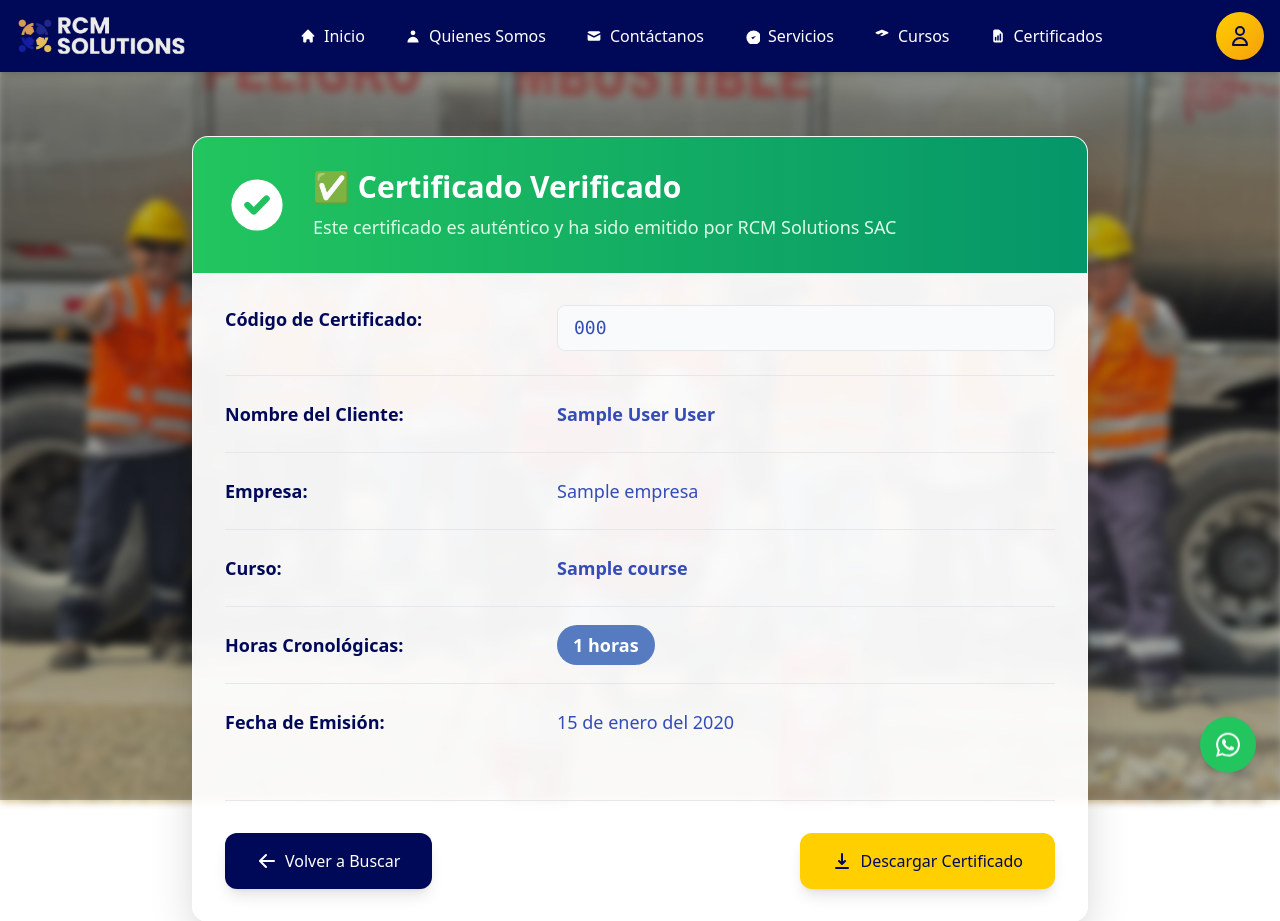
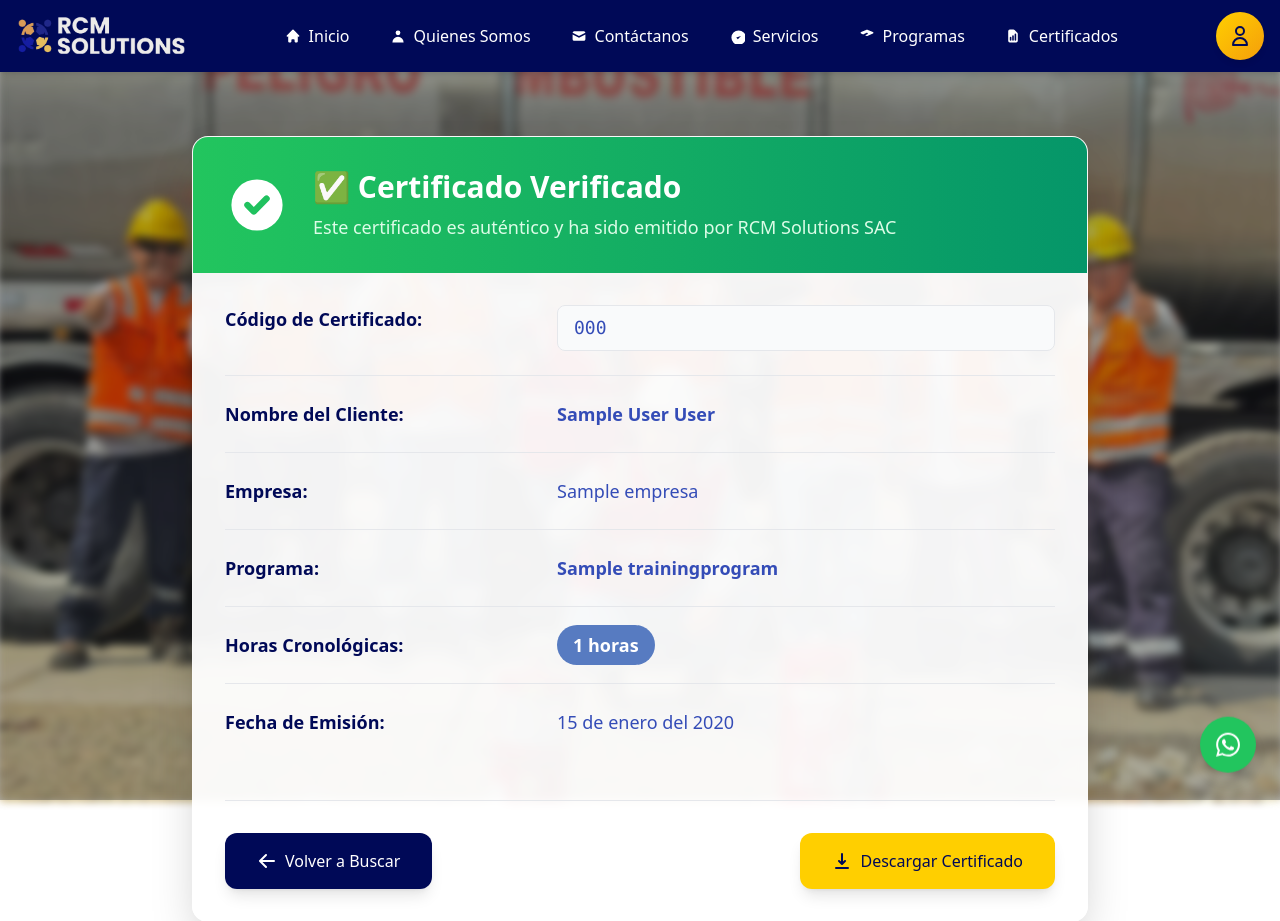
Before and after one commit to DylanQL/dampro_project, a Django app: page /certificados/000/ in a window 1280 px wide. Shown: the top 921 px of the page. Run offline with Django 5.2, Linux system fonts and the light colour scheme; tables that the repository leaves empty hold one stand-in row (values such as "Sample post"); some libraries are stand-ins or nearby versions.

Commit message:
Migracion completa de curso a programas

```diff
--- a/system/templates/system/base.html
+++ b/system/templates/system/base.html
@@ -176,11 +176,11 @@
             </svg>
             Servicios
           </a>
-          <a href="{% url 'system:cursos' %}" class="nav-link font-medium px-4 py-2 rounded-lg hover:bg-rcm-gold hover:text-rcm-navy flex items-center">
+          <a href="{% url 'system:programas' %}" class="nav-link font-medium px-4 py-2 rounded-lg hover:bg-rcm-gold hover:text-rcm-navy flex items-center">
             <svg class="w-4 h-4 mr-2" fill="currentColor" viewBox="0 0 20 20">
               <path d="M10.394 2.08a1 1 0 00-.788 0l-7 3a1 1 0 000 1.84L5.25 8.051a.999.999 0 01.356-.257l4-1.714a1 1 0 11.788 1.838L7.667 9.088l1.94.831a1 1 0 00.787 0l7-3a1 1 0 000-1.838l-7-3z"/>
             </svg>
-            Cursos
+            Programas
           </a>
           <a href="{% url 'system:certificados' %}" class="nav-link font-medium px-4 py-2 rounded-lg hover:bg-rcm-gold hover:text-rcm-navy flex items-center">
             <svg class="w-4 h-4 mr-2" fill="currentColor" viewBox="0 0 20 20">
@@ -233,11 +233,11 @@
             </svg>
             Servicios
           </a>
-          <a href="{% url 'system:cursos' %}" class="nav-link font-medium px-4 py-2 rounded-lg hover:bg-rcm-gold hover:text-rcm-navy flex items-center">
+          <a href="{% url 'system:programas' %}" class="nav-link font-medium px-4 py-2 rounded-lg hover:bg-rcm-gold hover:text-rcm-navy flex items-center">
             <svg class="w-4 h-4 mr-2" fill="currentColor" viewBox="0 0 20 20">
               <path d="M10.394 2.08a1 1 0 00-.788 0l-7 3a1 1 0 000 1.84L5.25 8.051a.999.999 0 01.356-.257l4-1.714a1 1 0 11.788 1.838L7.667 9.088l1.94.831a1 1 0 00.787 0l7-3a1 1 0 000-1.838l-7-3z"/>
             </svg>
-            Cursos
+            Programas
           </a>
           <a href="{% url 'system:certificados' %}" class="nav-link font-medium px-4 py-2 rounded-lg hover:bg-rcm-gold hover:text-rcm-navy flex items-center">
             <svg class="w-4 h-4 mr-2" fill="currentColor" viewBox="0 0 20 20">
@@ -259,7 +259,7 @@
         <img src="{% static 'system/images/RCM_view_1.jpg' %}" alt="Workers" class="w-full h-full object-cover">
       </div>
       <div class="w-full md:w-1/2 bg-rcm-navy text-rcm-white p-8 flex flex-col justify-center">
-        <h2 class="text-2xl font-bold mb-4">Somos RCM Solutions SAC una consultoría capacitada y especializada en diversos servicios en seguridad, salud y responsabilidad con cursos de especialización con certificación.</h2>
+        <h2 class="text-2xl font-bold mb-4">Somos RCM Solutions SAC una consultoría capacitada y especializada en diversos servicios en seguridad, salud y responsabilidad con programas de especialización con certificación.</h2>
         <div class="mt-4">
           <a href="{% url 'system:quienes_somos' %}" class="inline-block bg-rcm-gold text-rcm-navy py-2 px-6 rounded-md font-medium">Quienes Somos</a>
         </div>
--- a/system/templates/system/certificado_detail.html
+++ b/system/templates/system/certificado_detail.html
@@ -92,8 +92,8 @@
                 {% endif %}
 
                 <div class="flex flex-col lg:flex-row border-b border-gray-200 pb-6">
-                  <span class="font-bold text-rcm-navy w-full lg:w-2/5 text-lg mb-2 lg:mb-0">Curso:</span>
-                  <span class="text-rcm-blue-medium w-full lg:w-3/5 text-lg font-semibold">{{ certificado.course.name }}</span>
+                  <span class="font-bold text-rcm-navy w-full lg:w-2/5 text-lg mb-2 lg:mb-0">Programa:</span>
+                  <span class="text-rcm-blue-medium w-full lg:w-3/5 text-lg font-semibold">{{ certificado.program.name }}</span>
                 </div>
 
                 <div class="flex flex-col lg:flex-row border-b border-gray-200 pb-6">
--- a/system/templates/system/certificados.html
+++ b/system/templates/system/certificados.html
@@ -117,8 +117,8 @@
                   {% endif %}
 
                   <div class="flex flex-col sm:flex-row border-b border-gray-200 pb-4">
-                    <span class="font-bold text-rcm-navy w-full sm:w-2/5 mb-2 sm:mb-0">Curso:</span>
-                    <span class="text-rcm-blue-medium w-full sm:w-3/5 font-semibold">{{ certificado.course.name }}</span>
+                    <span class="font-bold text-rcm-navy w-full sm:w-2/5 mb-2 sm:mb-0">Programa:</span>
+                    <span class="text-rcm-blue-medium w-full sm:w-3/5 font-semibold">{{ certificado.program.name }}</span>
                   </div>
 
                   <div class="flex flex-col sm:flex-row border-b border-gray-200 pb-4">
--- a/system/templates/system/gestion_certificados.html
+++ b/system/templates/system/gestion_certificados.html
@@ -23,7 +23,7 @@
               <th class="py-3 px-4 text-left font-semibold rounded-tl-lg">Código</th>
               <th class="py-3 px-4 text-left font-semibold">Cliente</th>
               <th class="py-3 px-4 text-left font-semibold">Empresa</th>
-              <th class="py-3 px-4 text-left font-semibold">Curso</th>
+              <th class="py-3 px-4 text-left font-semibold">Programa</th>
               <th class="py-3 px-4 text-left font-semibold">Emitido</th>
               <th class="py-3 px-4 text-left font-semibold w-32">Horas</th>
               <th class="py-3 px-4 text-right font-semibold rounded-tr-lg">Acciones</th>
@@ -41,7 +41,7 @@
                   <span class="text-yellow-600 bg-yellow-100 px-2 py-1 rounded-full text-xs font-medium">Sin empresa asignada</span>
                 {% endif %}
               </td>
-              <td class="py-3 px-4 text-rcm-navy">{{ c.course.name }}</td>
+              <td class="py-3 px-4 text-rcm-navy">{{ c.program.name }}</td>
               <td class="py-3 px-4 text-rcm-navy">{{ c.creation_date|date:"d/m/Y H:i" }}</td>
               <td class="py-3 px-4 w-32">
                 <span class="px-2 py-1 text-xs rounded-full bg-rcm-blue-light text-rcm-white">
--- a/system/templates/system/index.html
+++ b/system/templates/system/index.html
@@ -24,7 +24,7 @@
         <div class="absolute inset-0 bg-black bg-opacity-40 flex items-center justify-center">
           <div class="text-center text-white px-4">
             <h2 class="text-2xl md:text-4xl font-bold mb-2 md:mb-4">Capacitación Especializada</h2>
-            <p class="text-lg md:text-xl">Cursos certificados SSOMA</p>
+            <p class="text-lg md:text-xl">Programas certificados SSOMA</p>
           </div>
         </div>
       </div>
@@ -76,7 +76,7 @@
           <svg class="w-5 h-5 text-rcm-gold mr-3 mt-1 flex-shrink-0" fill="currentColor" viewBox="0 0 20 20">
             <path fill-rule="evenodd" d="M10 18a8 8 0 100-16 8 8 0 000 16zm3.707-9.293a1 1 0 00-1.414-1.414L9 10.586 7.707 9.293a1 1 0 00-1.414 1.414l2 2a1 1 0 001.414 0l4-4z" clip-rule="evenodd"></path>
           </svg>
-          <span class="text-gray-700 text-sm lg:text-base">Cursos de Especialización SSOMA</span>
+          <span class="text-gray-700 text-sm lg:text-base">Programas de Especialización SSOMA</span>
         </div>
         <div class="flex items-start">
           <svg class="w-5 h-5 text-rcm-gold mr-3 mt-1 flex-shrink-0" fill="currentColor" viewBox="0 0 20 20">
--- a/system/urls.py
+++ b/system/urls.py
@@ -12,7 +12,7 @@ urlpatterns = [
     path('quienes-somos/', views.quienes_somos, name='quienes_somos'),
     path('contactanos/', views.contactanos, name='contactanos'),
     path('servicios/', views.servicios, name='servicios'),
-    path('cursos/', views.cursos, name='cursos'),
+    path('programas/', views.programas, name='programas'),
     path('certificados/', views.certificados, name='certificados'),
     path('certificados/<str:cert_code>/', views.certificado_detail, name='certificado_detail'),
     path('certificados/pdf/<str:cert_code>/', views.certificado_pdf, name='certificado_pdf'),
@@ -25,9 +25,9 @@ urlpatterns = [
     path('dashboard/empresas/add/', views.add_empresa, name='add_empresa'),
     path('dashboard/empresas/edit/<int:pk>/', views.edit_empresa, name='edit_empresa'),
 
-    path('dashboard/cursos/', views.gestion_cursos,  name='gestion_cursos'),
-    path('dashboard/cursos/add/', views.add_curso,       name='add_curso'),
-    path('dashboard/cursos/edit/<int:pk>/', views.edit_curso,   name='edit_curso'),
+    path('dashboard/programas/', views.gestion_programas,  name='gestion_programas'),
+    path('dashboard/programas/add/', views.add_programa,       name='add_programa'),
+    path('dashboard/programas/edit/<int:pk>/', views.edit_programa,   name='edit_programa'),
 
     path('dashboard/certificados/', views.gestion_certificados, name='gestion_certificados'),
     path('dashboard/certificados/add/', views.add_certificado,      name='add_certificado'),
@@ -39,6 +39,6 @@ urlpatterns = [
     path('api/buscar-dni/', views.buscar_dni_view, name='buscar_dni'),
     path('api/buscar-ruc/', views.buscar_ruc_view, name='buscar_ruc'),
     path('api/buscar-usuarios/', views.api_buscar_usuarios, name='api_buscar_usuarios'),
-    path('api/buscar-cursos/', views.api_buscar_cursos, name='api_buscar_cursos'),
+    path('api/buscar-programas/', views.api_buscar_programas, name='api_buscar_programas'),
     path('api/buscar-empresas/', views.api_buscar_empresas, name='api_buscar_empresas'),
 ]
--- a/system/views.py
+++ b/system/views.py
@@ -89,8 +89,8 @@ def servicios(request):
 def contactanos(request):
     return render(request, 'system/contactanos.html')
 
-def cursos(request):
-    return render(request, 'system/cursos.html')
+def programas(request):
+    return render(request, 'system/programas.html')
 
 def certificados(request):
     """
@@ -112,7 +112,7 @@ def certificado_detail(request, cert_code):
     mes_espanol = None
 
     try:
-        certificado = Certificate.objects.select_related('usuario', 'course', 'empresa').get(cert_code=cert_code)
+        certificado = Certificate.objects.select_related('usuario', 'program', 'empresa').get(cert_code=cert_code)
         # Obtener el mes en español completo
         if certificado:
             mes_numero = certificado.creation_date.month
@@ -156,14 +156,14 @@ def home_logged(request):
     # Count the records for dashboard display
     usuarios_count = Usuario.objects.filter(user_type="Empleado").count()
     empresas_count = Empresa.objects.count()
-    cursos_count = Course.objects.count()
+    programas_count = TrainingProgram.objects.count()
     certificados_count = Certificate.objects.count()
 
     return render(request, 'system/home_logged.html', {
         'user': user,
         'usuarios_count': usuarios_count,
         'empresas_count': empresas_count,
-        'cursos_count': cursos_count,
+        'programas_count': programas_count,
         'certificados_count': certificados_count
     })
 
@@ -323,57 +323,60 @@ def edit_usuario(request, pk):
 
 
 @login_required
-def gestion_cursos(request):
+def gestion_programas(request):
     from django.core.paginator import Paginator
 
     # Obtener información del usuario logueado
     user = UserAccount.objects.select_related('usuario').get(pk=request.session['user_id'])
 
-    cursos_list = Course.objects.all()
-    paginator = Paginator(cursos_list, 10)  # 10 cursos por página
+    programas_list = TrainingProgram.objects.all()
+    paginator = Paginator(programas_list, 10)  # 10 programas por página
 
     page_number = request.GET.get('page')
-    cursos = paginator.get_page(page_number)
+    programas = paginator.get_page(page_number)
 
-    return render(request, 'system/gestion_cursos.html', {
+    return render(request, 'system/gestion_programas.html', {
         'user': user,
-        'cursos': cursos
+        'programas': programas
     })
 
 @login_required
-def add_curso(request):
+def add_programa(request):
     # Obtener información del usuario logueado
     user = UserAccount.objects.select_related('usuario').get(pk=request.session['user_id'])
 
     if request.method == 'POST':
         name  = request.POST.get('name', '').strip()
-        hours = request.POST.get('course_hours', '0').strip()
-        Course.objects.create(
+        hours = request.POST.get('hours', '0').strip()
+        program_type = request.POST.get('program_type', '').strip()
+        TrainingProgram.objects.create(
             name=name,
-            course_hours=int(hours)
+            hours=int(hours),
+            program_type=program_type
         )
-        return redirect('system:gestion_cursos')
-    return render(request, 'system/curso_form.html', {
+        return redirect('system:gestion_programas')
+    return render(request, 'system/programa_form.html', {
         'user': user,
         'action': 'add',
-        'curso': None
+        'programa': None
     })
 
 @login_required
-def edit_curso(request, pk):
+def edit_programa(request, pk):
     # Obtener información del usuario logueado
     user = UserAccount.objects.select_related('usuario').get(pk=request.session['user_id'])
 
-    curso = Course.objects.get(pk=pk)
+    programa = TrainingProgram.objects.get(pk=pk)
     if request.method == 'POST':
-        curso.name = request.POST.get('name', curso.name).strip()
-        curso.course_hours = int(request.POST.get('course_hours', curso.course_hours))
-        curso.save()
-        return redirect('system:gestion_cursos')
-    return render(request, 'system/curso_form.html', {
+        programa.name = request.POST.get('name', programa.name).strip()
+        programa.hours = int(request.POST.get('hours', programa.hours))
+        programa.program_type = request.POST.get('program_type', programa.program_type).strip()
+        programa.save()
+        return redirect('system:gestion_programas')
+    return render(request, 'system/programa_form.html', {
         'user': user,
         'action': 'edit',
-        'curso': curso
+        'programa': programa
     })
 
 
@@ -384,7 +387,7 @@ def gestion_certificados(request):
     # Obtener información del usuario logueado
     user = UserAccount.objects.select_related('usuario').get(pk=request.session['user_id'])
 
-    certificados_list = Certificate.objects.select_related('usuario', 'course', 'empresa').all().order_by('-creation_date')
+    certificados_list = Certificate.objects.select_related('usuario', 'program', 'empresa').all().order_by('-creation_date')
     paginator = Paginator(certificados_list, 10)  # 10 certificados por página
 
     page_number = request.GET.get('page')
@@ -402,14 +405,14 @@ def add_certificado(request):
 
     if request.method == 'POST':
         usuario_id = request.POST.get('usuario_id')
-        course_id  = request.POST.get('course_id')
+        program_id  = request.POST.get('course_id')  # Mantenemos el nombre del campo para compatibilidad
         horas      = request.POST.get('chronological_hours', '0').strip() or '0'
         creation_date = request.POST.get('creation_date')
 
         # Validaciones de seguridad
-        if not usuario_id or not course_id:
+        if not usuario_id or not program_id:
             usuarios = Usuario.objects.all()
-            cursos   = Course.objects.all()
+            programas = TrainingProgram.objects.all()
             empresas = Empresa.objects.all()
 
             from django.utils import timezone
@@ -422,18 +425,18 @@ def add_certificado(request):
                 'action': 'add',
                 'certificado': None,
                 'usuarios': usuarios,
-                'cursos': cursos,
+                'programas': programas,
                 'empresas': empresas,
                 'fecha_actual': fecha_actual_peru,
-                'error_message': 'Debe seleccionar un cliente y un curso válidos.'
+                'error_message': 'Debe seleccionar un cliente y un programa válidos.'
             })
 
         try:
             usuario = get_object_or_404(Usuario, pk=int(usuario_id), user_type="Empleado")
-            course  = get_object_or_404(Course,  pk=int(course_id))
-        except (ValueError, Usuario.DoesNotExist, Course.DoesNotExist):
+            program = get_object_or_404(TrainingProgram, pk=int(program_id))
+        except (ValueError, Usuario.DoesNotExist, TrainingProgram.DoesNotExist):
             usuarios = Usuario.objects.all()
-            cursos   = Course.objects.all()
+            programas = TrainingProgram.objects.all()
             empresas = Empresa.objects.all()
 
             from django.utils import timezone
@@ -446,10 +449,10 @@ def add_certificado(request):
                 'action': 'add',
                 'certificado': None,
                 'usuarios': usuarios,
-                'cursos': cursos,
+                'programas': programas,
                 'empresas': empresas,
                 'fecha_actual': fecha_actual_peru,
-                'error_message': 'El cliente o curso seleccionado no es válido.'
+                'error_message': 'El cliente o programa seleccionado no es válido.'
             })
 
         # Generar un código aleatorio único para el certificado
@@ -461,7 +464,7 @@ def add_certificado(request):
         # Crear el certificado
         certificado = Certificate(
             usuario=usuario,
-            course=course,
+            program=program,
             empresa=empresa,
             chronological_hours=int(horas),
             cert_code=cert_code
@@ -486,7 +489,7 @@ def add_certificado(request):
         return redirect('system:gestion_certificados')
 
     usuarios = Usuario.objects.all()
-    cursos   = Course.objects.all()
+    programas = TrainingProgram.objects.all()
     empresas = Empresa.objects.all()
 
     # Obtener la fecha y hora actual en zona horaria de Perú
@@ -502,7 +505,7 @@ def add_certificado(request):
         'action': 'add',
         'certificado': None,
         'usuarios': usuarios,
-        'cursos': cursos,
+        'programas': programas,
         'empresas': empresas,
         'fecha_actual': fecha_actual_peru,
     })
@@ -515,42 +518,42 @@ def edit_certificado(request, pk):
     certificado = get_object_or_404(Certificate, pk=pk)
     if request.method == 'POST':
         usuario_id = request.POST.get('usuario_id')
-        course_id  = request.POST.get('course_id')
+        program_id = request.POST.get('course_id')  # Mantenemos el nombre del campo para compatibilidad
         empresa_id = request.POST.get('empresa_id')
         horas      = request.POST.get('chronological_hours', certificado.chronological_hours)
         creation_date = request.POST.get('creation_date')
 
         # Validaciones de seguridad
-        if not usuario_id or not course_id:
+        if not usuario_id or not program_id:
             usuarios = Usuario.objects.all()
-            cursos   = Course.objects.all()
+            programas = TrainingProgram.objects.all()
             empresas = Empresa.objects.all()
             return render(request, 'system/certificado_form.html', {
                 'user': user,
                 'action': 'edit',
                 'certificado': certificado,
                 'usuarios': usuarios,
-                'cursos': cursos,
+                'programas': programas,
                 'empresas': empresas,
-                'error_message': 'Debe seleccionar un cliente y un curso válidos.'
+                'error_message': 'Debe seleccionar un cliente y un programa válidos.'
             })
 
         try:
             usuario = get_object_or_404(Usuario, pk=int(usuario_id), user_type="Empleado")
             certificado.usuario = usuario
-            certificado.course = get_object_or_404(Course, pk=int(course_id))
-        except (ValueError, Usuario.DoesNotExist, Course.DoesNotExist):
+            certificado.program = get_object_or_404(TrainingProgram, pk=int(program_id))
+        except (ValueError, Usuario.DoesNotExist, TrainingProgram.DoesNotExist):
             usuarios = Usuario.objects.all()
-            cursos   = Course.objects.all()
+            programas = TrainingProgram.objects.all()
             empresas = Empresa.objects.all()
             return render(request, 'system/certificado_form.html', {
                 'user': user,
                 'action': 'edit',
                 'certificado': certificado,
                 'usuarios': usuarios,
-                'cursos': cursos,
+                'programas': programas,
                 'empresas': empresas,
-                'error_message': 'El cliente o curso seleccionado no es válido.'
+                'error_message': 'El cliente o programa seleccionado no es válido.'
             })
 
         # Permitir la selección manual de la empresa
@@ -585,14 +588,14 @@ def edit_certificado(request, pk):
         return redirect('system:gestion_certificados')
 
     usuarios = Usuario.objects.all()
-    cursos   = Course.objects.all()
+    programas = TrainingProgram.objects.all()
     empresas = Empresa.objects.all()
     return render(request, 'system/certificado_form.html', {
         'user': user,
         'action': 'edit',
         'certificado': certificado,
         'usuarios': usuarios,
-        'cursos': cursos,
+        'programas': programas,
         'empresas': empresas,
     })
 
@@ -601,7 +604,7 @@ def certificado_pdf(request, cert_code):
     """
     Genera un PDF con el certificado seleccionado.
     """
-    certificado = get_object_or_404(Certificate.objects.select_related('usuario', 'course', 'empresa'), cert_code=cert_code)
+    certificado = get_object_or_404(Certificate.objects.select_related('usuario', 'program', 'empresa'), cert_code=cert_code)
 
     # Generar URL para el QR con un dominio personalizado
     # Puedes cambiarlo al dominio que prefieras, por ejemplo 'https://dampro.com.pe'
@@ -1033,32 +1036,33 @@ def api_buscar_usuarios(request):
     return JsonResponse({'error': 'Método no permitido'}, status=405)
 
 @login_required
-def api_buscar_cursos(request):
+def api_buscar_programas(request):
     """
-    API para buscar cursos por nombre para autocompletado
+    API para buscar programas por nombre para autocompletado
     """
     if request.method == 'GET':
         query = request.GET.get('q', '').strip()
 
-        # Si no hay query o es muy corto, devolver todos los cursos (para mostrar lista completa)
+        # Si no hay query o es muy corto, devolver todos los programas (para mostrar lista completa)
         if len(query) < 2:
-            cursos = Course.objects.all()[:20]  # Limitar a 20 resultados para mostrar todos inicialmente
+            programas = TrainingProgram.objects.all()[:20]  # Limitar a 20 resultados para mostrar todos inicialmente
         else:
-            # Buscar cursos que coincidan con el query en nombre
-            cursos = Course.objects.filter(
+            # Buscar programas que coincidan con el query en nombre
+            programas = TrainingProgram.objects.filter(
                 name__icontains=query
             )[:10]  # Limitar a 10 resultados cuando se filtra
 
-        cursos_data = []
-        for curso in cursos:
-            cursos_data.append({
-                'id': curso.id,
-                'name': curso.name,
-                'course_hours': curso.course_hours,
-                'texto_display': f"{curso.name} - ({curso.course_hours} horas)"
+        programas_data = []
+        for programa in programas:
+            programas_data.append({
+                'id': programa.id,
+                'name': programa.name,
+                'hours': programa.hours,
+                'program_type': programa.program_type,
+                'texto_display': f"{programa.name} - {programa.program_type} ({programa.hours} horas)"
             })
 
-        return JsonResponse({'cursos': cursos_data})
+        return JsonResponse({'programas': programas_data})
 
     return JsonResponse({'error': 'Método no permitido'}, status=405)
 
```
Also changed, not shown: system/models.py (+4 -3 lines), system/templates/system/base_logged.html (+4 -4 lines), system/templates/system/certificado_form.html (+36 -36 lines), system/templates/system/certificado_pdf.html (+5 -5 lines), system/templates/system/gestion_programas.html (renamed from system/templates/system/gestion_cursos.html, +26 -20 lines), system/templates/system/home_logged.html (+4 -4 lines), system/templates/system/programa_form.html (renamed from system/templates/system/curso_form.html, +21 -9 lines), system/templates/system/programas.html (renamed from system/templates/system/cursos.html, +21 -21 lines), README.md, system/migrations/0008_trainingprogram_remove_certificate_course_and_more.py (added).
